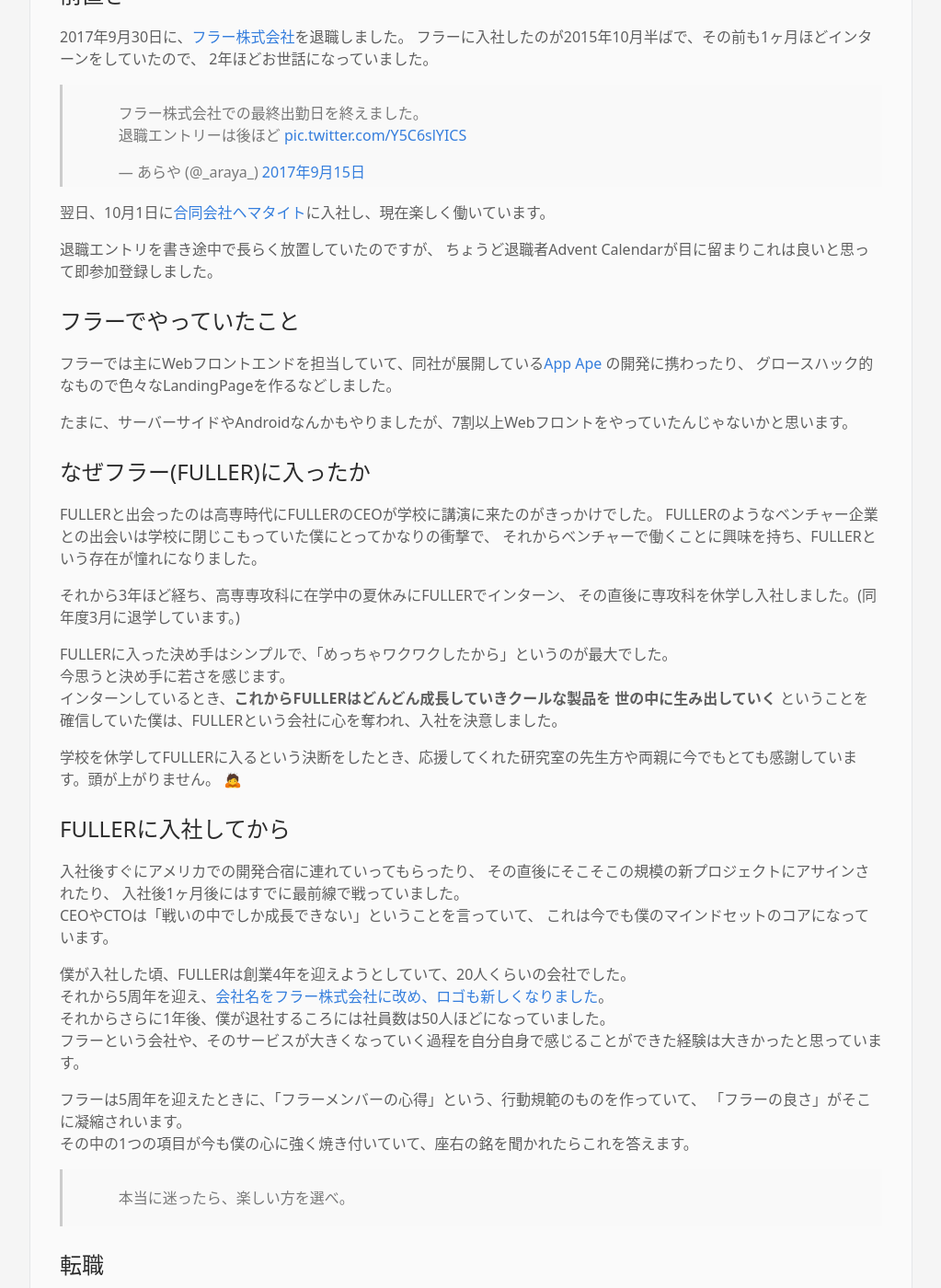
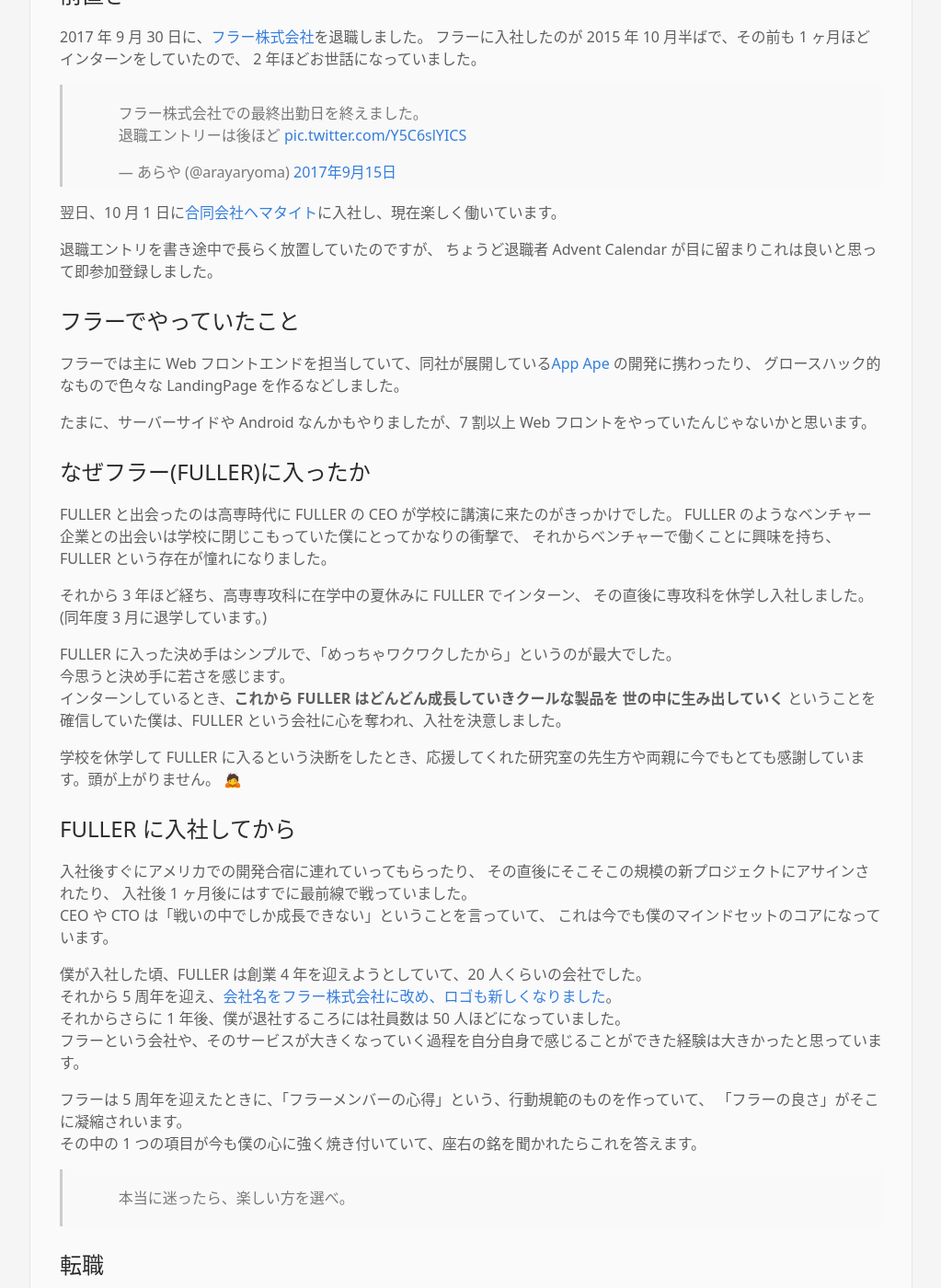
Before and after one commit to arayaryoma/reservoir.allajah.com, a Jekyll site: the page built from _posts/2017-12-02-f-to-h.markdown, in a window 1280 px wide and 1400 px high, scrolled down 578 px. Shown: the whole window at 92% size, without its empty margins (128-1151 px from the left). Built offline with Jekyll 4.4.1, drawn with Linux system fonts in a browser that asks for light colours; nearby versions of some CDN libraries; emoji names are drawn with the system emoji font; some web fonts are replaced; comment, search, counter and statistics services are not loaded; some of the changed text lies outside the part shown.

Commit message:
Update twitter username

```diff
--- a/_layouts/default.html
+++ b/_layouts/default.html
@@ -61,7 +61,7 @@
   </div>
   <footer class="footer">
     <div class="footer-sns">
-      <a href="https://twitter.com/_araya_" target="_blank" rel="noopener noreferrer"><i class="fa fa-twitter"></i></a>
+      <a href="https://twitter.com/arayaryoma" target="_blank" rel="noopener noreferrer"><i class="fa fa-twitter"></i></a>
       <a href="https://github.com/allajah" target="_blank" rel="noopener noreferrer"><i class="fa fa-github"></i></a>
       <a href="/feed.xml" target="_blank" rel="noopener noreferrer"><i class="fa fa-rss"></i></a>
     </div>
--- a/_posts/2017-12-02-f-to-h.markdown
+++ b/_posts/2017-12-02-f-to-h.markdown
@@ -6,74 +6,77 @@
   - 転職
 ---
 
-この記事は[退職者 Advent Calendar 2017](https://adventar.org/calendars/2158)の2日目の記事です。
+この記事は[退職者 Advent Calendar 2017](https://adventar.org/calendars/2158)の 2 日目の記事です。
 
 ## 前置き
 
-2017年9月30日に、[フラー株式会社](https://fuller-inc.com)を退職しました。
-フラーに入社したのが2015年10月半ばで、その前も1ヶ月ほどインターンをしていたので、
-2年ほどお世話になっていました。
+2017 年 9 月 30 日に、[フラー株式会社](https://fuller-inc.com)を退職しました。
+フラーに入社したのが 2015 年 10 月半ばで、その前も 1 ヶ月ほどインターンをしていたので、
+2 年ほどお世話になっていました。
 
-<blockquote class="twitter-tweet" data-lang="ja"><p lang="ja" dir="ltr">フラー株式会社での最終出勤日を終えました。<br>退職エントリーは後ほど <a href="https://t.co/Y5C6slYICS">pic.twitter.com/Y5C6slYICS</a></p>&mdash; あらや (@_araya_) <a href="https://twitter.com/_araya_/status/908626234342465537?ref_src=twsrc%5Etfw">2017年9月15日</a></blockquote>
+<blockquote class="twitter-tweet" data-lang="ja"><p lang="ja" dir="ltr">フラー株式会社での最終出勤日を終えました。<br>退職エントリーは後ほど <a href="https://t.co/Y5C6slYICS">pic.twitter.com/Y5C6slYICS</a></p>&mdash; あらや (@arayaryoma) <a href="https://twitter.com/arayaryoma/status/908626234342465537?ref_src=twsrc%5Etfw">2017年9月15日</a></blockquote>
 <script async src="https://platform.twitter.com/widgets.js" charset="utf-8"></script>
 
-翌日、10月1日に[合同会社ヘマタイト](https://fe2o3.jp)に入社し、現在楽しく働いています。
+翌日、10 月 1 日に[合同会社ヘマタイト](https://fe2o3.jp)に入社し、現在楽しく働いています。
 
 退職エントリを書き途中で長らく放置していたのですが、
-ちょうど退職者Advent Calendarが目に留まりこれは良いと思って即参加登録しました。
+ちょうど退職者 Advent Calendar が目に留まりこれは良いと思って即参加登録しました。
 
 ## フラーでやっていたこと
-フラーでは主にWebフロントエンドを担当していて、同社が展開している[App Ape](https://appa.pe/)
+
+フラーでは主に Web フロントエンドを担当していて、同社が展開している[App Ape](https://appa.pe/)
 の開発に携わったり、
-グロースハック的なもので色々なLandingPageを作るなどしました。
+グロースハック的なもので色々な LandingPage を作るなどしました。
 
-たまに、サーバーサイドやAndroidなんかもやりましたが、7割以上Webフロントをやっていたんじゃないかと思います。
+たまに、サーバーサイドや Android なんかもやりましたが、7 割以上 Web フロントをやっていたんじゃないかと思います。
 
 ## なぜフラー(FULLER)に入ったか
-FULLERと出会ったのは高専時代にFULLERのCEOが学校に講演に来たのがきっかけでした。
-FULLERのようなベンチャー企業との出会いは学校に閉じこもっていた僕にとってかなりの衝撃で、
-それからベンチャーで働くことに興味を持ち、FULLERという存在が憧れになりました。
 
-それから3年ほど経ち、高専専攻科に在学中の夏休みにFULLERでインターン、
-その直後に専攻科を休学し入社しました。(同年度3月に退学しています。)
+FULLER と出会ったのは高専時代に FULLER の CEO が学校に講演に来たのがきっかけでした。
+FULLER のようなベンチャー企業との出会いは学校に閉じこもっていた僕にとってかなりの衝撃で、
+それからベンチャーで働くことに興味を持ち、FULLER という存在が憧れになりました。
 
-FULLERに入った決め手はシンプルで、「めっちゃワクワクしたから」というのが最大でした。<br>
+それから 3 年ほど経ち、高専専攻科に在学中の夏休みに FULLER でインターン、
+その直後に専攻科を休学し入社しました。(同年度 3 月に退学しています。)
+
+FULLER に入った決め手はシンプルで、「めっちゃワクワクしたから」というのが最大でした。<br>
 今思うと決め手に若さを感じます。<br>
-インターンしているとき、**これからFULLERはどんどん成長していきクールな製品を
-世の中に生み出していく** ということを確信していた僕は、FULLERという会社に心を奪われ、入社を決意しました。
+インターンしているとき、**これから FULLER はどんどん成長していきクールな製品を
+世の中に生み出していく** ということを確信していた僕は、FULLER という会社に心を奪われ、入社を決意しました。
 
-学校を休学してFULLERに入るという決断をしたとき、応援してくれた研究室の先生方や両親に今でもとても感謝しています。頭が上がりません。  :bow:
+学校を休学して FULLER に入るという決断をしたとき、応援してくれた研究室の先生方や両親に今でもとても感謝しています。頭が上がりません。 :bow:
 
-## FULLERに入社してから
+## FULLER に入社してから
+
 入社後すぐにアメリカでの開発合宿に連れていってもらったり、
 その直後にそこそこの規模の新プロジェクトにアサインされたり、
-入社後1ヶ月後にはすでに最前線で戦っていました。<br>
-CEOやCTOは「戦いの中でしか成長できない」ということを言っていて、
+入社後 1 ヶ月後にはすでに最前線で戦っていました。<br>
+CEO や CTO は「戦いの中でしか成長できない」ということを言っていて、
 これは今でも僕のマインドセットのコアになっています。
 
-僕が入社した頃、FULLERは創業4年を迎えようとしていて、20人くらいの会社でした。<br>
-それから5周年を迎え、[会社名をフラー株式会社に改め、ロゴも新しくなりました](https://5th.fuller-inc.com/)。<br>
-それからさらに1年後、僕が退社するころには社員数は50人ほどになっていました。<br>
+僕が入社した頃、FULLER は創業 4 年を迎えようとしていて、20 人くらいの会社でした。<br>
+それから 5 周年を迎え、[会社名をフラー株式会社に改め、ロゴも新しくなりました](https://5th.fuller-inc.com/)。<br>
+それからさらに 1 年後、僕が退社するころには社員数は 50 人ほどになっていました。<br>
 フラーという会社や、そのサービスが大きくなっていく過程を自分自身で感じることができた経験は大きかったと思っています。
 
-フラーは5周年を迎えたときに、「フラーメンバーの心得」という、行動規範のものを作っていて、
+フラーは 5 周年を迎えたときに、「フラーメンバーの心得」という、行動規範のものを作っていて、
 「フラーの良さ」がそこに凝縮されいます。<br>
-その中の1つの項目が今も僕の心に強く焼き付いていて、座右の銘を聞かれたらこれを答えます。
+その中の 1 つの項目が今も僕の心に強く焼き付いていて、座右の銘を聞かれたらこれを答えます。
 
 > 本当に迷ったら、楽しい方を選べ。
 
+## 転職
 
-## 転職
-フラーで働き始めて1年半ほど経った頃、他の事業や技術に挑戦したくなってきました。<br>
-それとは別に、単純にお金を稼ぎたかったので、2017年の3月から、以前から知り合いだった
+フラーで働き始めて 1 年半ほど経った頃、他の事業や技術に挑戦したくなってきました。<br>
+それとは別に、単純にお金を稼ぎたかったので、2017 年の 3 月から、以前から知り合いだった
 [@umisama](https://twitter.com/umisama)がやっているヘマタイトという会社で、
 パートタイム契約で副業を始めました。<br>
-転職活動を始めたのはそれから2ヶ月くらい後のことで、いくつかの会社の人事の方々とお話させていただきましたが、最終的にヘマタイトに正社員として入社することに決めました。
+転職活動を始めたのはそれから 2 ヶ月くらい後のことで、いくつかの会社の人事の方々とお話させていただきましたが、最終的にヘマタイトに正社員として入社することに決めました。
 
 最大の決め手となったのは、リモート・フルフレックスタイムで働けるという点でした。<br>
 この働き方はフラーにいるときからやってみたかったことで、現在はこの制度を最大限いかして仕事しています。<br>
 
-<blockquote class="twitter-tweet" data-lang="ja"><p lang="ja" dir="ltr">転職して業務開始1日目なんですが、「自宅でけものフレンズをスピーカーとサブディスプレイで垂れ流しながら仕事できる職場、最高かよ」ってなってます</p>&mdash; あらや (@_araya_) <a href="https://twitter.com/_araya_/status/914720135541178368?ref_src=twsrc%5Etfw">2017年10月2日</a></blockquote>
+<blockquote class="twitter-tweet" data-lang="ja"><p lang="ja" dir="ltr">転職して業務開始1日目なんですが、「自宅でけものフレンズをスピーカーとサブディスプレイで垂れ流しながら仕事できる職場、最高かよ」ってなってます</p>&mdash; あらや (@arayaryoma) <a href="https://twitter.com/arayaryoma/status/914720135541178368?ref_src=twsrc%5Etfw">2017年10月2日</a></blockquote>
 <script async src="https://platform.twitter.com/widgets.js" charset="utf-8"></script>
 
 リモート・フルフレックスで働いてみての所感は今度またブログに書きたいと思います。
@@ -82,30 +85,33 @@
 受けてないので、もし次があったらそういうのも経験したいなと思います。
 
 ## 退職直前にやったこと
+
 プロジェクト的には、機能開発のほうからフェードアウトし、
-フレームワークのバージョンをあげたり、lintをちゃんと回すようにしたり、CIまわりを整備したりしていました。
+フレームワークのバージョンをあげたり、lint をちゃんと回すようにしたり、CI まわりを整備したりしていました。
 
 あとは、フラーメンバーに対して、「これだけは絶対にやるべき」というあることをプレゼンしたり、
 退職日に社内ドキュメント共有ツールにポエムを投稿したりしました。
 
-なお、このポエムは1ヶ月後抹消することに成功しています。
+なお、このポエムは 1 ヶ月後抹消することに成功しています。
 
-<blockquote class="twitter-tweet" data-lang="ja"><p lang="ja" dir="ltr">前職を退職する直前にQiita::Teamに投稿したポエム、そろそろ賞味期限切れだと思うのでこのツイートを見た方は消しておいてください...</p>&mdash; あらや (@_araya_) <a href="https://twitter.com/_araya_/status/927929698738245632?ref_src=twsrc%5Etfw">2017年11月7日</a></blockquote>
+<blockquote class="twitter-tweet" data-lang="ja"><p lang="ja" dir="ltr">前職を退職する直前にQiita::Teamに投稿したポエム、そろそろ賞味期限切れだと思うのでこのツイートを見た方は消しておいてください...</p>&mdash; あらや (@arayaryoma) <a href="https://twitter.com/arayaryoma/status/927929698738245632?ref_src=twsrc%5Etfw">2017年11月7日</a></blockquote>
 <script async src="https://platform.twitter.com/widgets.js" charset="utf-8"></script>
 
-<blockquote class="twitter-tweet" data-lang="ja"><p lang="ja" dir="ltr">放った刺客により、前職のQiita::Teamに投稿したポエムを削除することに成功した</p>&mdash; あらや (@_araya_) <a href="https://twitter.com/_araya_/status/928878620357009409?ref_src=twsrc%5Etfw">2017年11月10日</a></blockquote>
+<blockquote class="twitter-tweet" data-lang="ja"><p lang="ja" dir="ltr">放った刺客により、前職のQiita::Teamに投稿したポエムを削除することに成功した</p>&mdash; あらや (@arayaryoma) <a href="https://twitter.com/arayaryoma/status/928878620357009409?ref_src=twsrc%5Etfw">2017年11月10日</a></blockquote>
 <script async src="https://platform.twitter.com/widgets.js" charset="utf-8"></script>
 
-数百行のlintエラーを直し、言いたかったことを言ってすっきり退職しました。<br>
+数百行の lint エラーを直し、言いたかったことを言ってすっきり退職しました。<br>
 退職直前に負債を出来る限り返済するの、気持ちよく退職できるのでおすすめです。
 
 ## ヘマタイトでやっていること・やりたいこと
+
 ヘマタイトでは受託開発をやったり、「セキュリティと教育」をメインの事業領域として、自社開発をやっています。
 
-ヘマタイトはフルタイムの社員が4,5名程度の小さな会社です。
+ヘマタイトはフルタイムの社員が 4,5 名程度の小さな会社です。
 少ない人数で多くの開発を回しているおかげで、多様な技術に触れられ、技術者としてかなり楽しく働いています。
 
 まだ入社したばかりだというのもありますが、ヘマタイトでやりたいことは本当に色々あって、
+
 - ヘマタイトって何の会社？って聞かれたときに「これ作っている会社です」ってドヤ顔で言えるような製品を作る
 - 収益あげて社員全員で富豪になる
 - 実装も見た目もかっこいいプロダクトを作る
@@ -116,7 +122,7 @@
 
 などなど。僕が勝手に言っているだけなので他のメンバーからストップがかかるかもしれませんが、こんなことを目指してやっていきたいです。
 
+## 最後に
 
-## 最後に
 今までお世話になった皆様に感謝しつつ、これからもやっていきます:muscle: <br>
 よろしくおねがいします :clap:
```
Also changed, not shown: _posts/2017-09-25-sayuri-tour-final.markdown (+34 -27 lines), _posts/2017-10-24-npm-v550.markdown (+28 -18 lines), _posts/2017-12-01-kosen10s-summary-2017.markdown (+40 -35 lines), _posts/posts.json.
